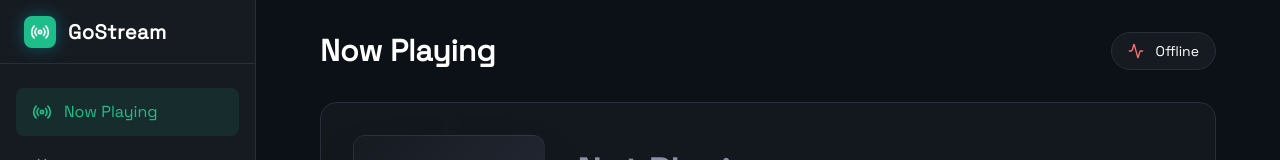
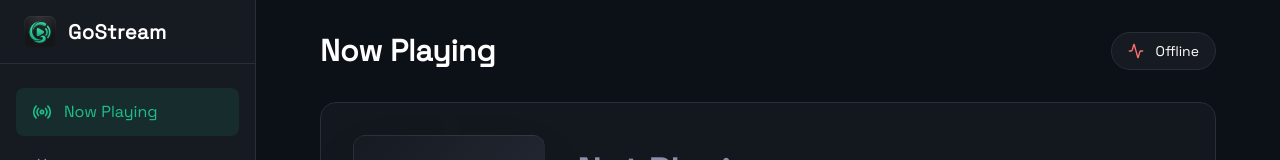
Before and after one commit to jdbnet/gostream, a Vue app in the folder frontend/: page / in a window 1280 px wide. Shown: the top 160 px of the page. Built offline with nearby package versions, Linux system fonts and the light colour scheme; no server answers.

Commit message:
feat: add custom application logo and update site favicon

```diff
--- a/frontend/index.html
+++ b/frontend/index.html
@@ -2,7 +2,7 @@
 <html lang="en">
   <head>
     <meta charset="UTF-8" />
-    <link rel="icon" type="image/svg+xml" href="/favicon.svg" />
+    <link rel="icon" type="image/png" href="/gostream.png" />
     <meta name="viewport" content="width=device-width, initial-scale=1.0" />
     <title>GoStream</title>
   </head>
--- a/frontend/src/components/Sidebar.vue
+++ b/frontend/src/components/Sidebar.vue
@@ -19,8 +19,8 @@ const isActive = (path: string) => route.path === path
 <template>
   <aside class="w-64 bg-surface border-r border-border flex flex-col h-full shrink-0">
     <div class="h-16 flex items-center px-6 border-b border-border">
-      <div class="w-8 h-8 rounded bg-accent flex items-center justify-center mr-3 shadow-[0_0_15px_rgba(0,188,212,0.4)]">
-        <Radio class="w-5 h-5 text-white" />
+      <div class="w-8 h-8 flex items-center justify-center mr-3">
+        <img src="/gostream.png" alt="GoStream" class="w-8 h-8" />
       </div>
       <h1 class="text-xl font-bold tracking-wide">GoStream</h1>
     </div>
```
Also changed, not shown: frontend/public/gostream.png (added).
